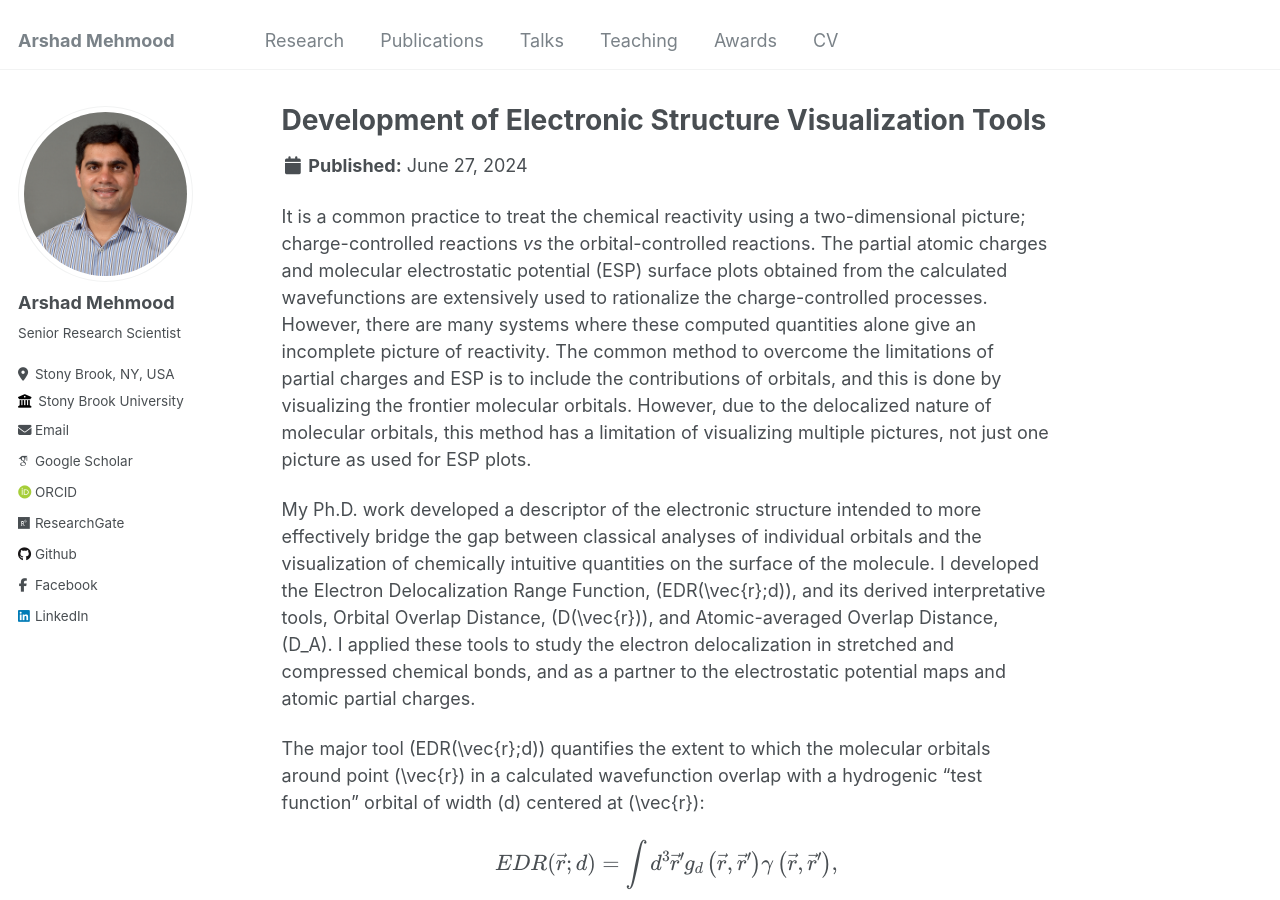
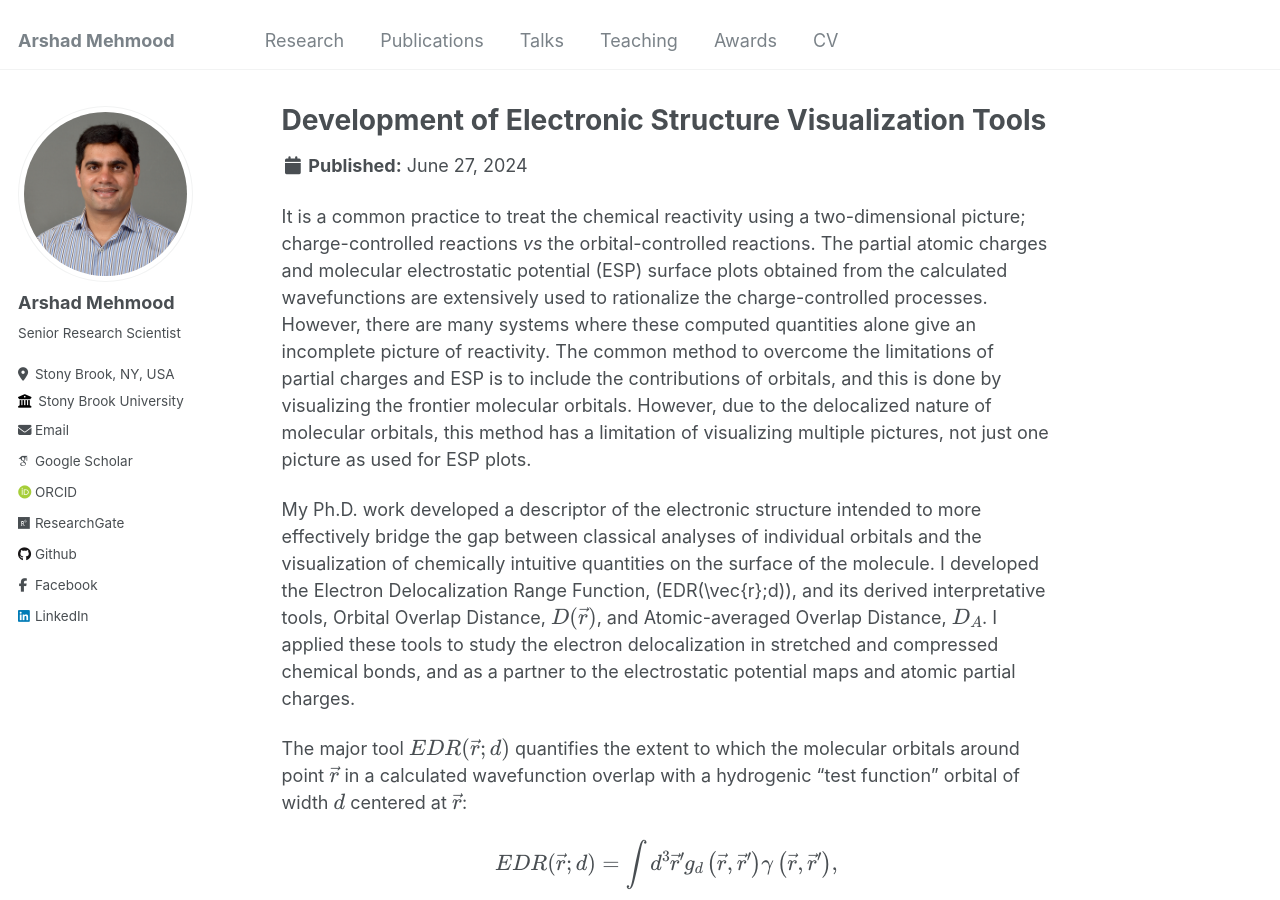
Before and after one commit to arshadmehmood118/arshadmehmood118.github.io, a Jekyll site: the page built from _portfolio/portfolio-3.md, in a window 1280 px wide and 900 px high. Built offline with Jekyll 4.4.1, drawn with Linux system fonts in a browser that asks for light colours; some web fonts are replaced.

Commit message:
Update portfolio-3.md

```diff
--- a/_portfolio/portfolio-3.md
+++ b/_portfolio/portfolio-3.md
@@ -6,9 +6,9 @@ collection: portfolio
 
 It is a common practice to treat the chemical reactivity using a two-dimensional picture; charge-controlled reactions _vs_ the orbital-controlled reactions. The partial atomic charges and molecular electrostatic potential (ESP) surface plots obtained from the calculated wavefunctions are extensively used to rationalize the charge-controlled processes. However, there are many systems where these computed quantities alone give an incomplete picture of reactivity. The common method to overcome the limitations of partial charges and ESP is to include the contributions of orbitals, and this is done by visualizing the frontier molecular orbitals. However, due to the delocalized nature of molecular orbitals, this method has a limitation of visualizing multiple pictures, not just one picture as used for ESP plots.
 
-My Ph.D. work developed a descriptor of the electronic structure intended to more effectively bridge the gap between classical analyses of individual orbitals and the visualization of chemically intuitive quantities on the surface of the molecule. I developed the Electron Delocalization Range Function, \(EDR(\vec{r};d)\), and its derived interpretative tools, Orbital Overlap Distance, \(D(\vec{r})\), and Atomic-averaged Overlap Distance, \(D_A\). I applied these tools to study the electron delocalization in stretched and compressed chemical bonds, and as a partner to the electrostatic potential maps and atomic partial charges.
+My Ph.D. work developed a descriptor of the electronic structure intended to more effectively bridge the gap between classical analyses of individual orbitals and the visualization of chemically intuitive quantities on the surface of the molecule. I developed the Electron Delocalization Range Function, \(EDR(\vec{r};d)\), and its derived interpretative tools, Orbital Overlap Distance, \\(D(\vec{r})\\), and Atomic-averaged Overlap Distance, \\(D_A\\). I applied these tools to study the electron delocalization in stretched and compressed chemical bonds, and as a partner to the electrostatic potential maps and atomic partial charges.
 
-The major tool \(EDR(\vec{r};d)\) quantifies the extent to which the molecular orbitals around point \(\vec{r}\) in a calculated wavefunction overlap with a hydrogenic "test function" orbital of width \(d\) centered at \(\vec{r}\):
+The major tool \\(EDR(\vec{r};d)\\) quantifies the extent to which the molecular orbitals around point \\(\vec{r}\\) in a calculated wavefunction overlap with a hydrogenic "test function" orbital of width \\(d\\) centered at \\(\vec{r}\\):
 
 $$
 EDR(\vec{r} ; d)=\int d^3 \vec{r}^{\prime} g_d\left(\vec{r}, \vec{r}^{\prime}\right) \gamma\left(\vec{r}, \vec{r}^{\prime}\right),
```
